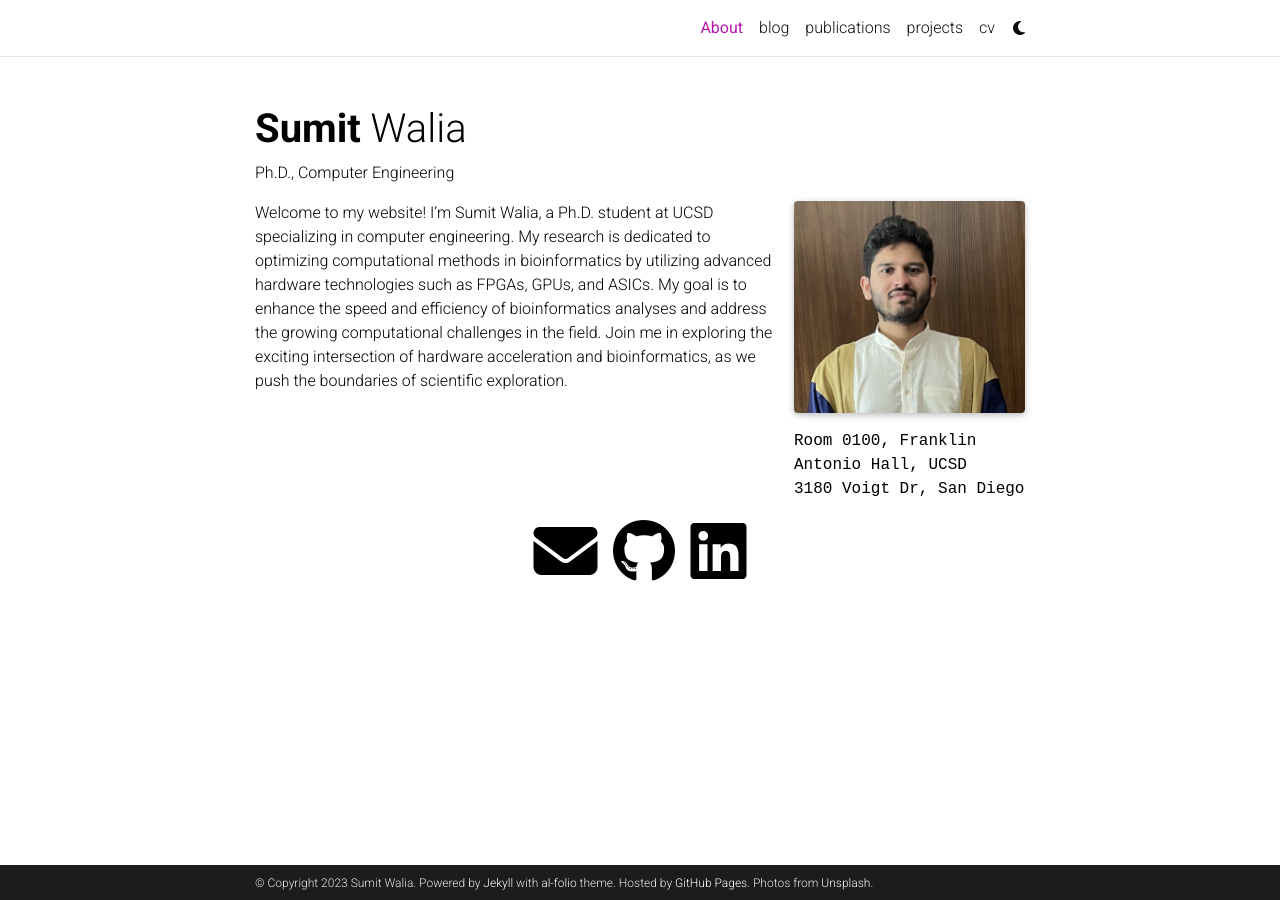
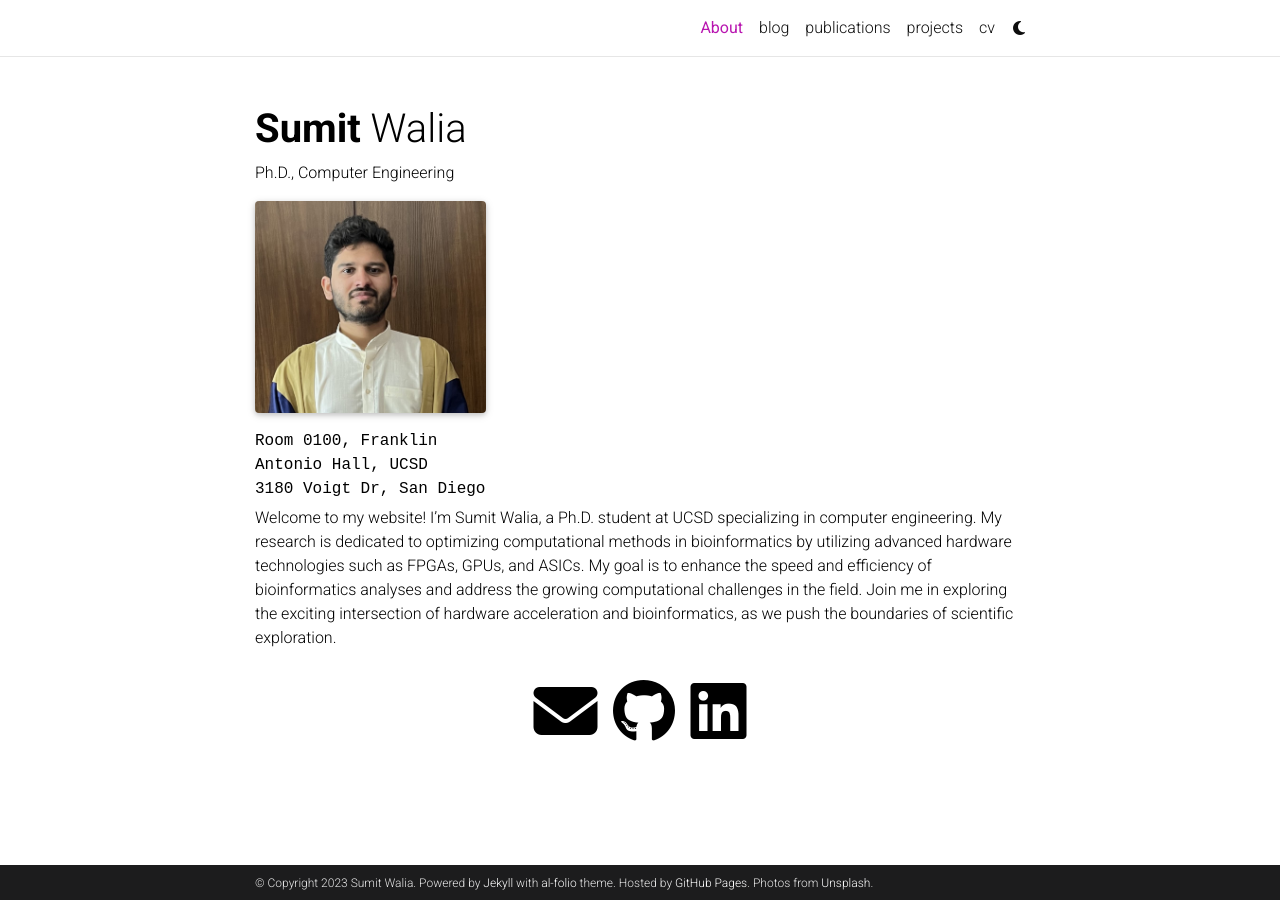
Before and after one commit to sumit-walia/sumit-walia.github.io, a Jekyll site: the page built from _pages/about.md, in a window 1280 px wide. Built offline with Jekyll 4.4.1, drawn with Linux system fonts in a browser that asks for light colours; full-size pictures stand in for the smaller copies a plugin makes; comment, search, counter and statistics services are not loaded; a style sheet for code colours, icons or effects is not loaded.

Commit message:
justify alignment

```diff
--- a/_layouts/about.html
+++ b/_layouts/about.html
@@ -13,7 +13,7 @@
 
         <article>
           {% if page.profile -%}
-          <div class="profile float-{%- if page.profile.align == 'left' -%}left{%- else -%}right{%- endif -%}">
+          <div class="profile float-{%- if page.profile.align == 'left' -%}left{%- else -%}justify{%- endif -%}">
             {%- if page.profile.image %}
               {%- assign profile_image_path = page.profile.image | prepend: 'assets/img/' -%}
 
```
